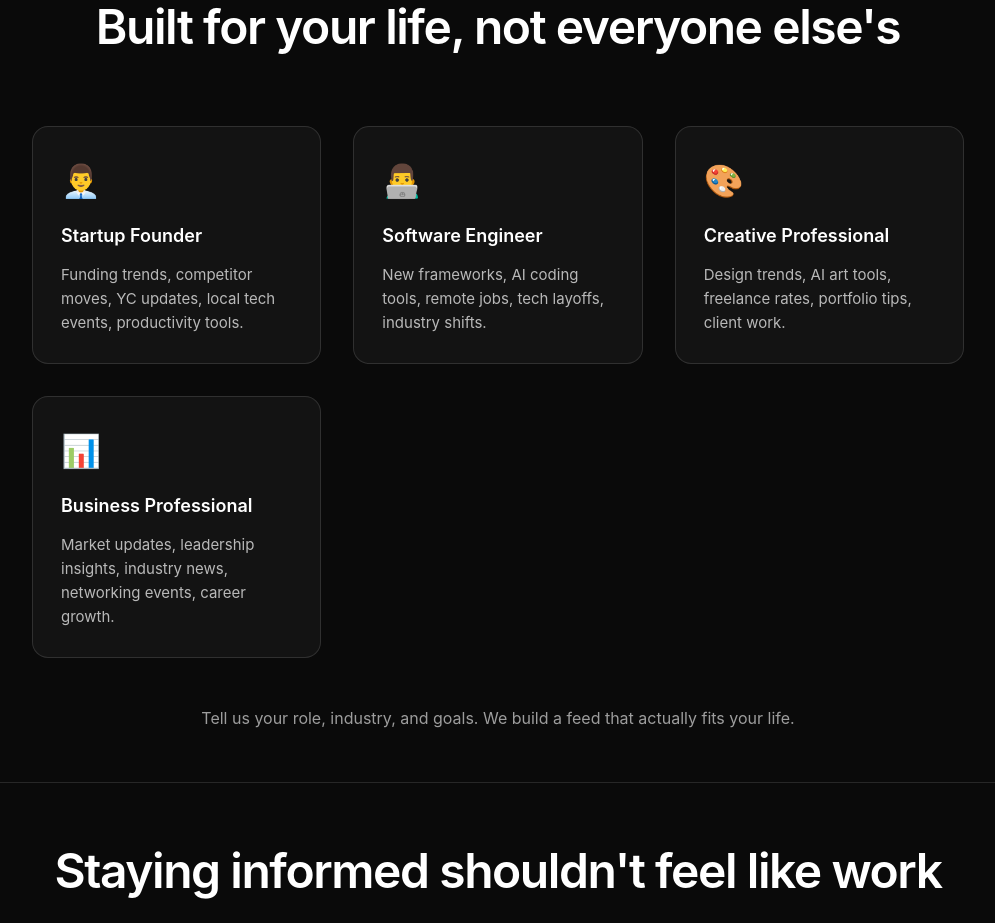
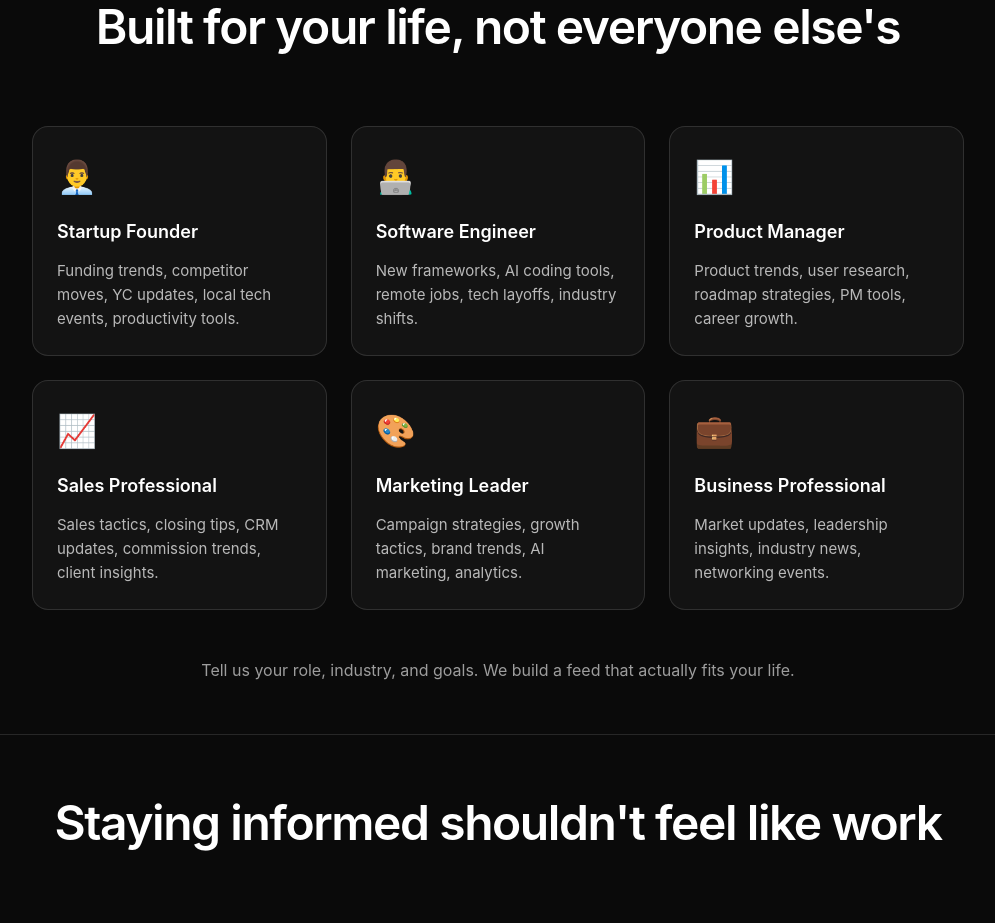
Before and after one commit to relevantapp/Relevant-App-Website, a Next.js app: page / in a window 1280 px wide. Shown: the part 2740-3663 px from the top of the page, without its empty margins (142-1137 px from the left). Built offline with nearby package versions, Linux system fonts and the light colour scheme.

Commit message:
Expand personalization section to 6 personas for broader coverage

```diff
--- a/src/app/page.tsx
+++ b/src/app/page.tsx
@@ -265,26 +265,36 @@ export default function Home() {
         <section className="section">
           <div className="container">
             <h2 className="section-title" style={{ marginBottom: '60px' }}>Built for your life, not everyone else&apos;s</h2>
-            <div style={{ display: 'grid', gridTemplateColumns: 'repeat(auto-fit, minmax(260px, 1fr))', gap: '32px', maxWidth: '1000px', margin: '0 auto' }}>
-              <div style={{ padding: '28px', background: 'rgba(255, 255, 255, 0.04)', border: '1px solid rgba(255, 255, 255, 0.12)', borderRadius: '16px' }}>
+            <div style={{ display: 'grid', gridTemplateColumns: 'repeat(auto-fit, minmax(240px, 1fr))', gap: '24px', maxWidth: '1100px', margin: '0 auto' }}>
+              <div style={{ padding: '24px', background: 'rgba(255, 255, 255, 0.04)', border: '1px solid rgba(255, 255, 255, 0.12)', borderRadius: '16px' }}>
                 <div style={{ fontSize: '32px', marginBottom: '16px' }}>👨‍💼</div>
                 <h3 style={{ fontSize: '18px', fontWeight: 600, marginBottom: '12px' }}>Startup Founder</h3>
                 <p style={{ fontSize: '15px', opacity: 0.7, lineHeight: 1.6 }}>Funding trends, competitor moves, YC updates, local tech events, productivity tools.</p>
               </div>
-              <div style={{ padding: '28px', background: 'rgba(255, 255, 255, 0.04)', border: '1px solid rgba(255, 255, 255, 0.12)', borderRadius: '16px' }}>
+              <div style={{ padding: '24px', background: 'rgba(255, 255, 255, 0.04)', border: '1px solid rgba(255, 255, 255, 0.12)', borderRadius: '16px' }}>
                 <div style={{ fontSize: '32px', marginBottom: '16px' }}>👨‍💻</div>
                 <h3 style={{ fontSize: '18px', fontWeight: 600, marginBottom: '12px' }}>Software Engineer</h3>
                 <p style={{ fontSize: '15px', opacity: 0.7, lineHeight: 1.6 }}>New frameworks, AI coding tools, remote jobs, tech layoffs, industry shifts.</p>
               </div>
-              <div style={{ padding: '28px', background: 'rgba(255, 255, 255, 0.04)', border: '1px solid rgba(255, 255, 255, 0.12)', borderRadius: '16px' }}>
+              <div style={{ padding: '24px', background: 'rgba(255, 255, 255, 0.04)', border: '1px solid rgba(255, 255, 255, 0.12)', borderRadius: '16px' }}>
+                <div style={{ fontSize: '32px', marginBottom: '16px' }}>📊</div>
+                <h3 style={{ fontSize: '18px', fontWeight: 600, marginBottom: '12px' }}>Product Manager</h3>
+                <p style={{ fontSize: '15px', opacity: 0.7, lineHeight: 1.6 }}>Product trends, user research, roadmap strategies, PM tools, career growth.</p>
+              </div>
+              <div style={{ padding: '24px', background: 'rgba(255, 255, 255, 0.04)', border: '1px solid rgba(255, 255, 255, 0.12)', borderRadius: '16px' }}>
+                <div style={{ fontSize: '32px', marginBottom: '16px' }}>📈</div>
+                <h3 style={{ fontSize: '18px', fontWeight: 600, marginBottom: '12px' }}>Sales Professional</h3>
+                <p style={{ fontSize: '15px', opacity: 0.7, lineHeight: 1.6 }}>Sales tactics, closing tips, CRM updates, commission trends, client insights.</p>
+              </div>
+              <div style={{ padding: '24px', background: 'rgba(255, 255, 255, 0.04)', border: '1px solid rgba(255, 255, 255, 0.12)', borderRadius: '16px' }}>
                 <div style={{ fontSize: '32px', marginBottom: '16px' }}>🎨</div>
-                <h3 style={{ fontSize: '18px', fontWeight: 600, marginBottom: '12px' }}>Creative Professional</h3>
-                <p style={{ fontSize: '15px', opacity: 0.7, lineHeight: 1.6 }}>Design trends, AI art tools, freelance rates, portfolio tips, client work.</p>
+                <h3 style={{ fontSize: '18px', fontWeight: 600, marginBottom: '12px' }}>Marketing Leader</h3>
+                <p style={{ fontSize: '15px', opacity: 0.7, lineHeight: 1.6 }}>Campaign strategies, growth tactics, brand trends, AI marketing, analytics.</p>
               </div>
-              <div style={{ padding: '28px', background: 'rgba(255, 255, 255, 0.04)', border: '1px solid rgba(255, 255, 255, 0.12)', borderRadius: '16px' }}>
-                <div style={{ fontSize: '32px', marginBottom: '16px' }}>📊</div>
+              <div style={{ padding: '24px', background: 'rgba(255, 255, 255, 0.04)', border: '1px solid rgba(255, 255, 255, 0.12)', borderRadius: '16px' }}>
+                <div style={{ fontSize: '32px', marginBottom: '16px' }}>💼</div>
                 <h3 style={{ fontSize: '18px', fontWeight: 600, marginBottom: '12px' }}>Business Professional</h3>
-                <p style={{ fontSize: '15px', opacity: 0.7, lineHeight: 1.6 }}>Market updates, leadership insights, industry news, networking events, career growth.</p>
+                <p style={{ fontSize: '15px', opacity: 0.7, lineHeight: 1.6 }}>Market updates, leadership insights, industry news, networking events.</p>
               </div>
             </div>
             <p style={{ textAlign: 'center', fontSize: '16px', opacity: 0.6, marginTop: '48px', maxWidth: '600px', margin: '48px auto 0' }}>
```
